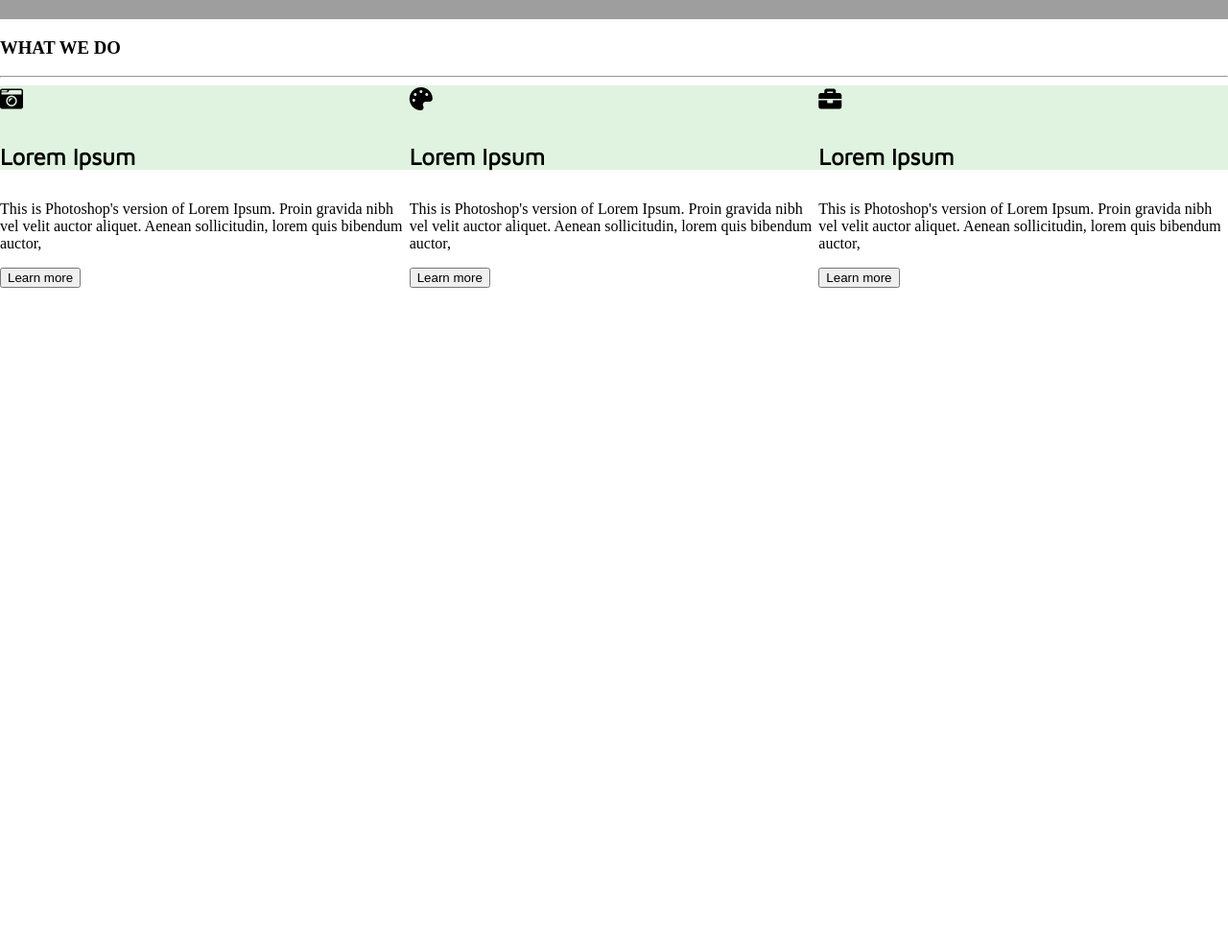
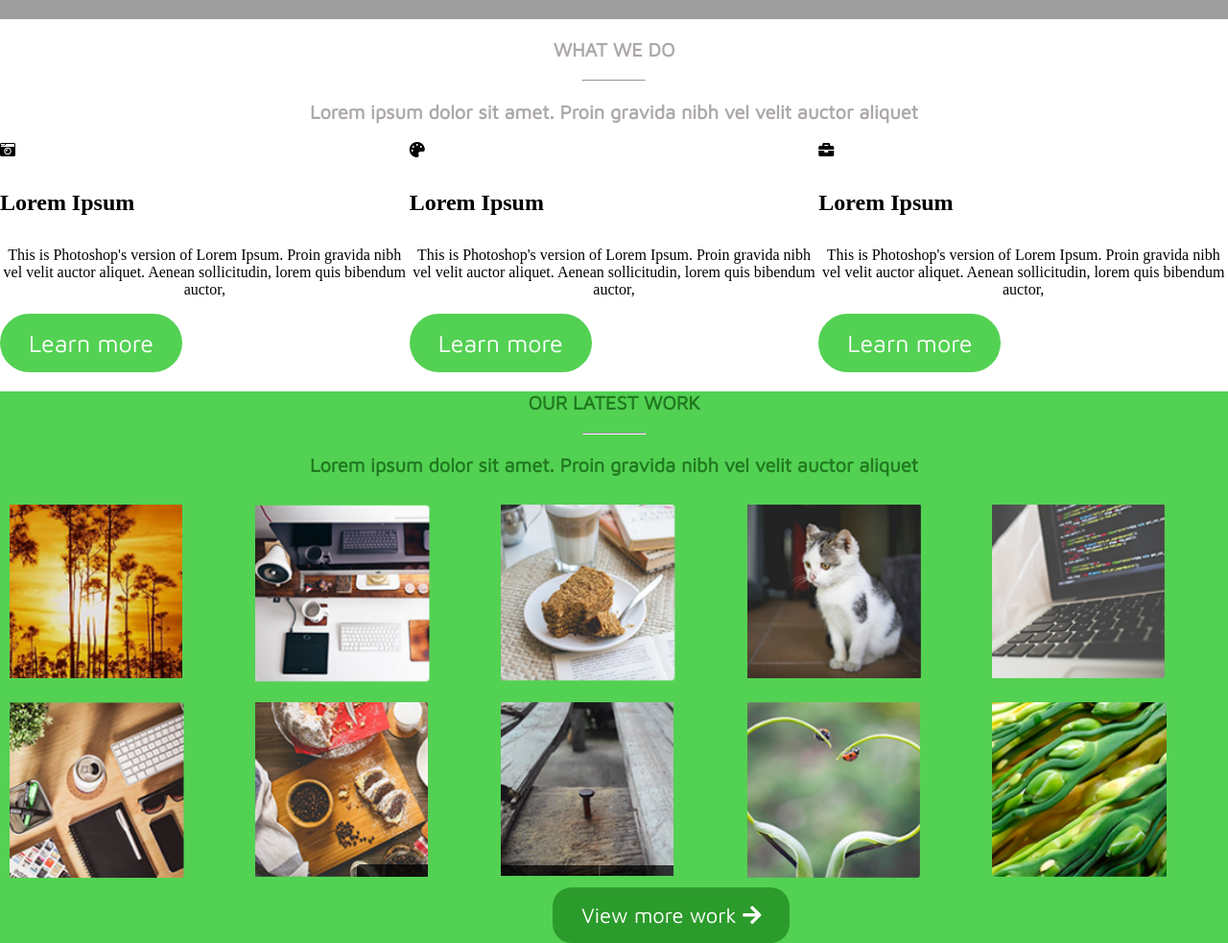
Before and after one commit to MahamSiddiqui/PSD-into-HTML, a plain HTML site: page index.html in a window 1280 px wide. Shown: the part 780-1763 px from the top of the page at 96% size. Before the commit the page ends 1080 px from the top, so only its background shows below. Drawn offline with Linux system fonts and the light colour scheme; grey boxes are pictures that could not be loaded.

Commit message:
Add files via upload

```diff
--- a/index.html
+++ b/index.html
@@ -37,11 +37,15 @@
     </header>
     <section id="content1">
         <h3 class="sec-1">WHAT WE DO </h3>
-        <hr>
+
+        <hr id="hr-1">
+        <p class="sec-1">Lorem ipsum dolor sit amet. Proin gravida nibh vel velit auctor aliquet</p>
         <div id="sec-box">
+            <div class="iconbox">
                 <div>
-                <div class="iconbox">
+                    <div>
                         <i class="fas fa-camera-retro"></i>
+                    </div>
                     <h4>Lorem Ipsum</h4>
                 </div>
                 <p>
@@ -50,9 +54,11 @@
                 </p>
                 <button class="boxbtn">Learn more</button>
             </div>
+            <div class="iconbox">
                 <div>
-                <div class="iconbox">
+                    <div>
                         <i class="fas fa-palette"></i>
+                    </div>
                     <h4>Lorem Ipsum</h4>
                 </div>
                 <p>
@@ -61,9 +67,12 @@
                 </p>
                 <button class="boxbtn">Learn more</button>
             </div>
+            <div class="iconbox">
                 <div>
-                <div class="iconbox">
+                    <div>
                         <i class="fas fa-briefcase"></i>
+                    </div>
+
                     <h4>Lorem Ipsum</h4>
                 </div>
                 <p>
@@ -74,6 +83,29 @@
             </div>
         </div>
     </section>
+    <section id="content2">
+        <h3 class="sec-2">OUR LATEST WORK</h3>
+
+        <hr id="hr-2">
+        <p class="sec-2">Lorem ipsum dolor sit amet. Proin gravida nibh vel velit auctor aliquet</p>
+        <div class="img-grid">
+            <img src="images\1.PNG" class="grid-item">
+            <img src="images\2.PNG" class="grid-item">
+            <img src="images\3.PNG" class="grid-item">
+            <img src="images\4.PNG" class="grid-item">
+            <img src="images\5.PNG" class="grid-item">
+            <img src="images\6.PNG" class="grid-item">
+            <img src="images\7.PNG" class="grid-item">
+            <img src="images\8.PNG" class="grid-item">
+            <img src="images\9.PNG" class="grid-item">
+            <img src="images\10.PNG" class="grid-item">
+
+        </div>
+        <button id="btn-sec2">View more work <i class="fas fa-arrow-right"></i></button>
+
+
+
+    </section>
 </body>
 
 </html>
--- a/style.css
+++ b/style.css
@@ -91,15 +91,73 @@ padding:20px 0 0 70px;
     flex-direction: row;
     justify-content: space-between;
 
+
 }
 h4{
     font-size: 24px;
 }
-.iconbox{
-background-color:#E0F3E0 ;
-font-size:24px ;
-font-family:'Maven Pro', sans-serif;
+#hr-1{
+    width:5%;
+    text-align: center;
+    color: rgb(173, 168, 168);
+}
+.sec-1{
+    text-align: center;
+    color: rgb(173, 168, 168);;
+    font-family:'Maven Pro', sans-serif ;
+    font-size: 20px;
+    font-weight: bold;
+}
+.iconbox p{
+    text-align: center;
 }
 .boxbtn{
+    color: #ffff;
+    font-size: 25px;
+    font-family:'Maven Pro', sans-serif;
+    border-radius: 40px;
+    background-color: #53D153;
+    border-style: none;
+    padding: 16px 30px;
+    text-align: center;
+
 
 }
+#content2{
+    background-color: #53D153 ;
+}
+#hr-2{
+    width:5%;
+    text-align: center;
+    color: #207b20;
+}
+.sec-2{
+    color: #207b20;
+    font-family:'Maven Pro', sans-serif ;
+    font-size: 20px;
+    font-weight: bold;
+    text-align: center;
+}
+.img-grid{
+    display: grid;
+    grid-template-columns: auto auto auto auto auto;
+
+
+}
+.grid-item{
+    padding: 10px;
+    text-align: center;
+
+}
+#btn-sec2{
+    color: #ffff;
+    font-size: 22px;
+    font-family:'Maven Pro', sans-serif;
+    border-radius: 20px;
+    background-color: #2B9B2B;
+    border-style: none;
+    padding: 16px 30px;
+    text-align: center;
+    position: relative;
+    left: 45%;
+}
```
Also changed, not shown: images/1.PNG (added), images/10.PNG (added), images/2.PNG (added), images/3.PNG (added), images/4.PNG (added), images/5.PNG (added), images/6.PNG (added), images/7.PNG (added), images/8.PNG (added), images/9.PNG (added). Lines whose indentation alone changed are shown as unchanged.
